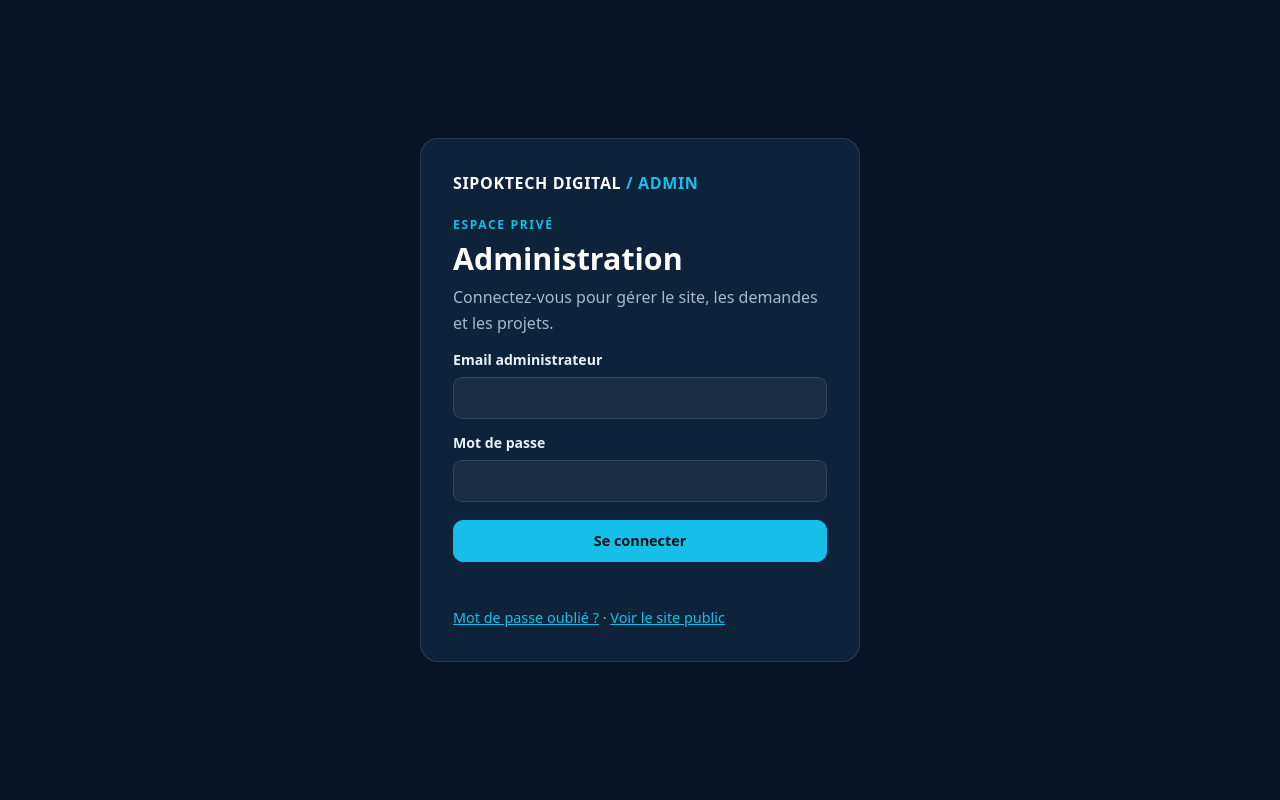
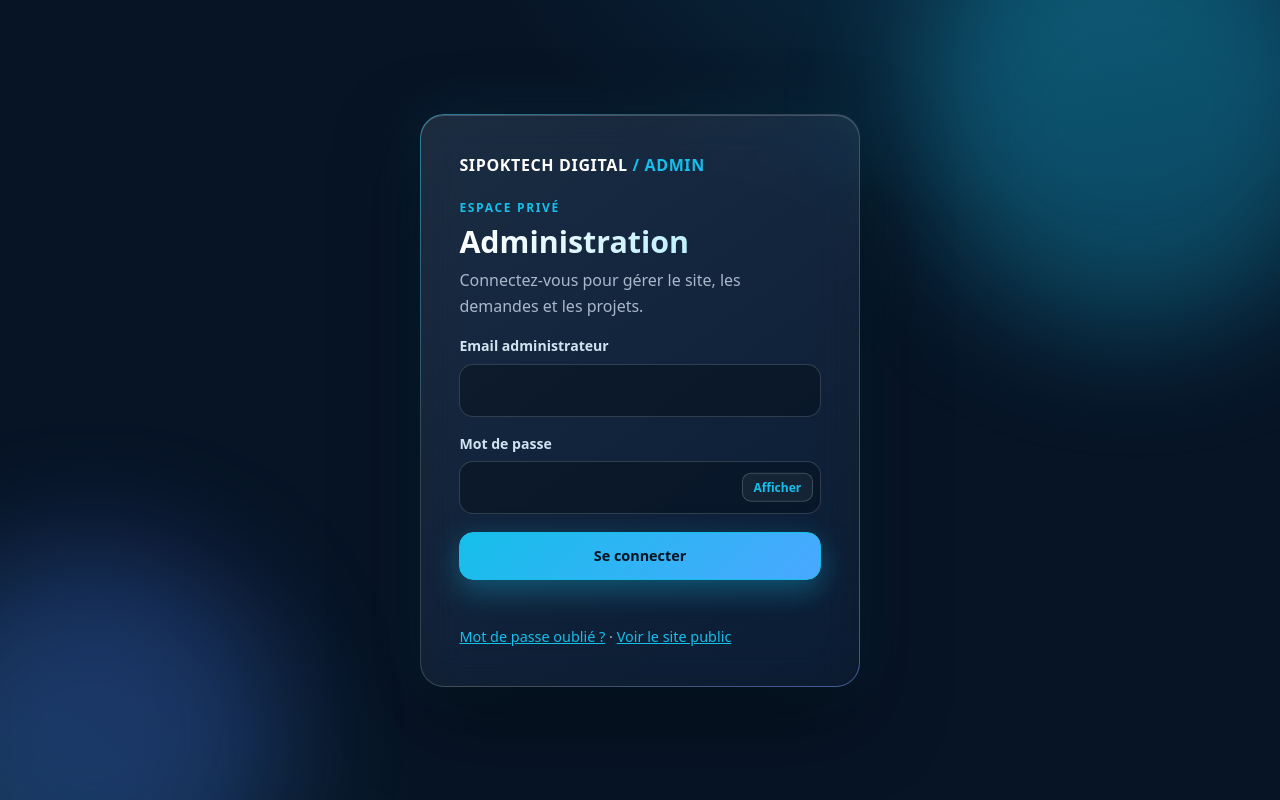
Before and after one commit to sipok12/sipok12-sipokteck-portfolio, a website: page public/admin.html in a window 1280 px wide. Drawn offline with Linux system fonts and the light colour scheme; no server answers.

Commit message:
Connexion admin en verre (glassmorphism) : fond sombre, halos cyan, carte vitrée, bouton afficher/masquer le mot de passe
Co-Authored-By: Claude Sonnet 5.5 <noreply@anthropic.com>
Claude-Session: https://claude.ai/code/session_01GKazExHKnuU3VCh3PPom4a

```diff
--- a/public/admin.css
+++ b/public/admin.css
@@ -157,3 +157,34 @@ textarea { resize: vertical; }
 }
 @media (prefers-reduced-motion: reduce) { .sidebar { transition: none; } }
 input[type="file"]::file-selector-button { margin-right: .8rem; padding: .4rem .8rem; border: 1px solid var(--line); border-radius: 8px; background: rgba(22, 191, 234, .14); color: #fff; font: 700 .85rem var(--font); cursor: pointer; }
+
+/* --- Connexion « verre » : fond sombre, halos cyan, carte translucide, animations douces --- */
+.login-wrap { position: relative; overflow: hidden; isolation: isolate; background: radial-gradient(900px 500px at 80% -10%, rgba(22, 191, 234, .16), transparent 60%), radial-gradient(700px 500px at 0% 100%, rgba(20, 184, 122, .1), transparent 60%), var(--bg); }
+.orb { position: absolute; z-index: -1; border-radius: 50%; filter: blur(60px); pointer-events: none; }
+.orb-a { width: 420px; height: 420px; top: -120px; right: -80px; background: rgba(22, 191, 234, .32); animation: orb-a 14s ease-in-out infinite alternate; }
+.orb-b { width: 360px; height: 360px; bottom: -120px; left: -100px; background: rgba(75, 123, 255, .28); animation: orb-b 17s ease-in-out infinite alternate; }
+@keyframes orb-a { to { transform: translate(-60px, 70px) scale(1.15); } }
+@keyframes orb-b { to { transform: translate(80px, -50px) scale(1.1); } }
+.login-card { position: relative; border-radius: 24px; padding: clamp(1.5rem, 5vw, 2.4rem); border: 1px solid rgba(255, 255, 255, .16);
+  background: linear-gradient(145deg, rgba(255, 255, 255, .1), rgba(255, 255, 255, .03)); backdrop-filter: blur(22px) saturate(140%); -webkit-backdrop-filter: blur(22px) saturate(140%);
+  box-shadow: 0 30px 80px rgba(0, 0, 0, .5), 0 0 60px rgba(22, 191, 234, .12), inset 0 1px 0 rgba(255, 255, 255, .18); animation: card-in .8s cubic-bezier(.2, .7, .2, 1) both; }
+.login-card::before { content: ""; position: absolute; inset: -1px; border-radius: inherit; padding: 1px; pointer-events: none; background: linear-gradient(135deg, rgba(22, 191, 234, .7), transparent 35%, transparent 65%, rgba(75, 123, 255, .6)); -webkit-mask: linear-gradient(#000 0 0) content-box, linear-gradient(#000 0 0); -webkit-mask-composite: xor; mask-composite: exclude; opacity: .7; }
+@keyframes card-in { from { opacity: 0; transform: translateY(28px) scale(.97); } }
+.login-card > *, .login-card form > * { animation: field-in .6s cubic-bezier(.2, .7, .2, 1) both; }
+.login-card form > :nth-child(2) { animation-delay: .08s; } .login-card form > :nth-child(3) { animation-delay: .14s; } .login-card form > :nth-child(4) { animation-delay: .2s; }
+.login-card form > :nth-child(5) { animation-delay: .26s; } .login-card form > :nth-child(6) { animation-delay: .32s; } .login-card form > :nth-child(7) { animation-delay: .38s; }
+@keyframes field-in { from { opacity: 0; transform: translateY(12px); } }
+.login-card h1 { background: linear-gradient(100deg, #fff, #9be7ff); -webkit-background-clip: text; background-clip: text; color: transparent; }
+.login-card label { display: block; margin: 1rem 0 .35rem; font-weight: 600; font-size: .88rem; color: #cfe3f1; }
+.login-card input { width: 100%; padding: .8rem 1rem; border-radius: 14px; border: 1px solid rgba(255, 255, 255, .16); background: rgba(4, 14, 26, .45); color: #fff; font: inherit; transition: border-color .25s, box-shadow .25s, background .25s; }
+.login-card input:focus { outline: none; border-color: var(--cyan); background: rgba(4, 14, 26, .65); box-shadow: 0 0 0 3px rgba(22, 191, 234, .25), 0 0 24px rgba(22, 191, 234, .25); }
+.pw { position: relative; }
+.pw input { padding-right: 5.2rem; }
+.pw-toggle { position: absolute; right: .5rem; top: 50%; transform: translateY(-50%); padding: .3rem .65rem; border: 1px solid rgba(255, 255, 255, .18); border-radius: 9px; background: rgba(255, 255, 255, .06); color: var(--cyan); font: 700 .75rem var(--font); cursor: pointer; transition: background .2s; }
+.pw-toggle:hover { background: rgba(22, 191, 234, .18); }
+.login-card .btn.primary { position: relative; overflow: hidden; border-radius: 14px; padding: .85rem 1rem; font-weight: 800; background: linear-gradient(135deg, #16BFEA, #4aa8ff); color: #04121f; box-shadow: 0 10px 30px rgba(22, 191, 234, .35); transition: transform .2s, box-shadow .25s; }
+.login-card .btn.primary:hover { transform: translateY(-2px); box-shadow: 0 14px 40px rgba(22, 191, 234, .55); }
+.login-card .btn.primary::after { content: ""; position: absolute; inset: 0; background: linear-gradient(110deg, transparent 30%, rgba(255, 255, 255, .5) 50%, transparent 70%); transform: translateX(-120%); }
+.login-card .btn.primary:hover::after { transform: translateX(120%); transition: transform .7s; }
+.login-card .btn.primary:active { transform: scale(.98); }
+@media (prefers-reduced-motion: reduce) { .orb, .login-card, .login-card > *, .login-card form > * { animation: none !important; } .login-card .btn.primary, .login-card input { transition: none; } }
--- a/public/admin.html
+++ b/public/admin.html
@@ -7,12 +7,13 @@
   <meta name="robots" content="noindex, nofollow">
   <title>Administration — SIPOKTECH DIGITAL</title>
   <link rel="icon" href="/favicon.svg" type="image/svg+xml">
-  <link rel="stylesheet" href="/admin.css?v=3">
-  <script src="/admin.js?v=3" defer></script>
+  <link rel="stylesheet" href="/admin.css?v=4">
+  <script src="/admin.js?v=4" defer></script>
 </head>
 <body>
   <!-- Écran de chargement : visible tant que la session n'est pas vérifiée (le serveur gratuit peut mettre une minute à se réveiller). -->
   <div id="boot" class="login-wrap">
+    <span class="orb orb-a" aria-hidden="true"></span><span class="orb orb-b" aria-hidden="true"></span>
     <section class="login-card">
       <p class="brand-line">SIPOKTECH DIGITAL <span>/ ADMIN</span></p>
       <h1>Administration</h1>
@@ -23,6 +24,7 @@
   </div>
   <!-- Connexion, mot de passe oublié et nouveau mot de passe -->
   <div id="login-view" class="login-wrap" hidden>
+    <span class="orb orb-a" aria-hidden="true"></span><span class="orb orb-b" aria-hidden="true"></span>
     <section class="login-card">
       <p class="brand-line">SIPOKTECH DIGITAL <span>/ ADMIN</span></p>
       <p class="eyebrow">Espace privé</p>
@@ -33,7 +35,7 @@
         <label for="login-email">Email administrateur</label>
         <input id="login-email" name="email" type="email" required autocomplete="username">
         <label for="login-password">Mot de passe</label>
-        <input id="login-password" name="password" type="password" required autocomplete="current-password">
+        <div class="pw"><input id="login-password" name="password" type="password" required autocomplete="current-password"><button class="pw-toggle" type="button" data-toggle-pw="login-password" aria-label="Afficher le mot de passe" aria-pressed="false">Afficher</button></div>
         <button class="btn primary block" type="submit">Se connecter</button>
         <p class="feedback" id="login-feedback" role="status"></p>
         <p class="login-links"><button class="link-button" id="show-recover" type="button">Mot de passe oublié ?</button> · <a href="/">Voir le site public</a></p>
@@ -53,7 +55,7 @@
         <h1>Nouveau mot de passe</h1>
         <p class="muted">Choisissez un mot de passe long et unique (12 caractères minimum).</p>
         <label for="reset-password">Nouveau mot de passe</label>
-        <input id="reset-password" name="password" type="password" required minlength="12" autocomplete="new-password">
+        <div class="pw"><input id="reset-password" name="password" type="password" required minlength="12" autocomplete="new-password"><button class="pw-toggle" type="button" data-toggle-pw="reset-password" aria-label="Afficher le mot de passe" aria-pressed="false">Afficher</button></div>
         <button class="btn primary block" type="submit">Enregistrer le mot de passe</button>
         <p class="feedback" id="reset-feedback" role="status"></p>
         <p class="login-links"><button class="link-button" data-back-login type="button">← Retour à la connexion</button></p>
--- a/public/admin.js
+++ b/public/admin.js
@@ -798,3 +798,15 @@
   if (readRecoveryFromUrl()) { showLogin(); showForm("reset"); $("#reset-password").focus(); }
   else checkSession();
 })();
+
+// Bouton « Afficher / Masquer » du mot de passe (formulaires de connexion)
+document.addEventListener("click", (event) => {
+  const button = event.target.closest("[data-toggle-pw]");
+  if (!button) return;
+  const input = document.getElementById(button.dataset.togglePw);
+  const show = input.type === "password";
+  input.type = show ? "text" : "password";
+  button.textContent = show ? "Masquer" : "Afficher";
+  button.setAttribute("aria-pressed", String(show));
+  button.setAttribute("aria-label", show ? "Masquer le mot de passe" : "Afficher le mot de passe");
+});
```
